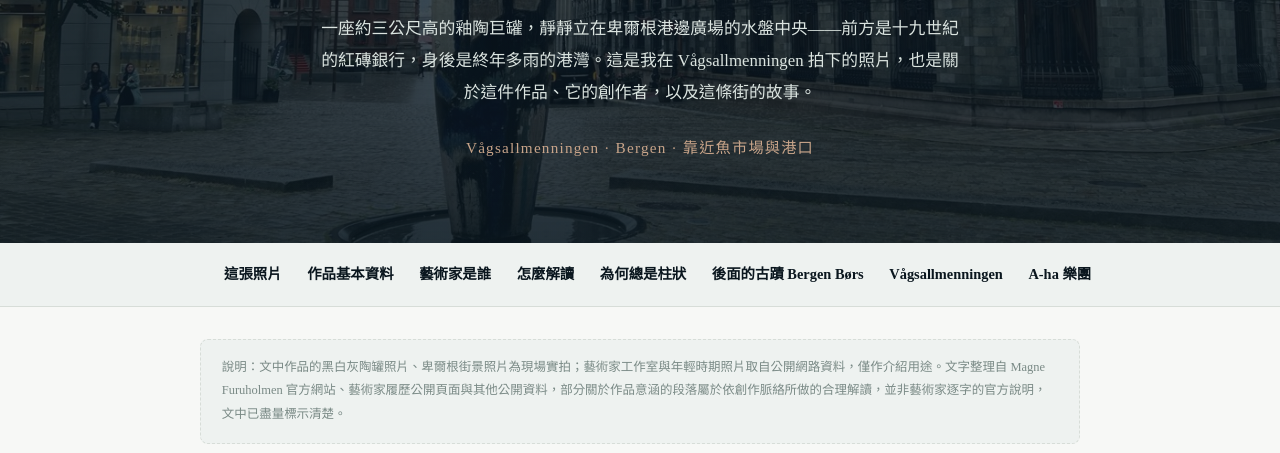
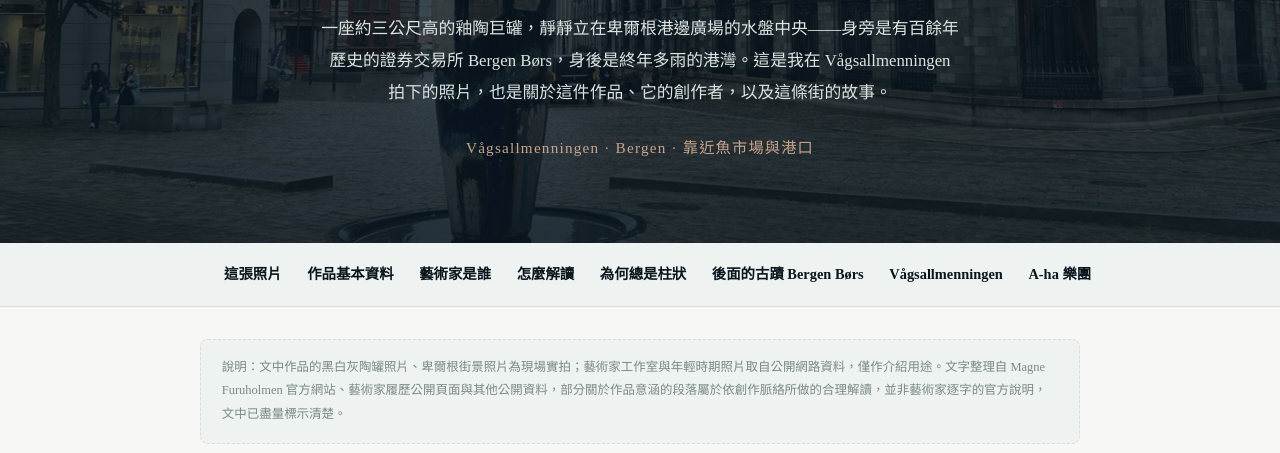
Before and after one commit to Maskywg/resonance, a plain HTML site: page index.html in a window 1280 px wide. Shown: the part 347-800 px from the top of the page. Drawn offline with Linux system fonts and the light colour scheme.

Commit message:
fix: hero 副標題文字更正為 Bergen Børs 證券交易所

```diff
--- a/index.html
+++ b/index.html
@@ -258,7 +258,7 @@
 <div class="hero">
   <div class="eyebrow">RESONANCE · MAGNE FURUHOLMEN · 2003 · BERGEN, NORWAY</div>
   <h1>共鳴：卑爾根廣場上的<br>巨型陶罐</h1>
-  <p>一座約三公尺高的釉陶巨罐，靜靜立在卑爾根港邊廣場的水盤中央——前方是十九世紀的紅磚銀行，身後是終年多雨的港灣。這是我在 Vågsallmenningen 拍下的照片，也是關於這件作品、它的創作者，以及這條街的故事。</p>
+  <p>一座約三公尺高的釉陶巨罐，靜靜立在卑爾根港邊廣場的水盤中央——身旁是有百餘年歷史的證券交易所 Bergen Børs，身後是終年多雨的港灣。這是我在 Vågsallmenningen 拍下的照片，也是關於這件作品、它的創作者，以及這條街的故事。</p>
   <div class="dates">Vågsallmenningen · Bergen · 靠近魚市場與港口</div>
 </div>
 
```
